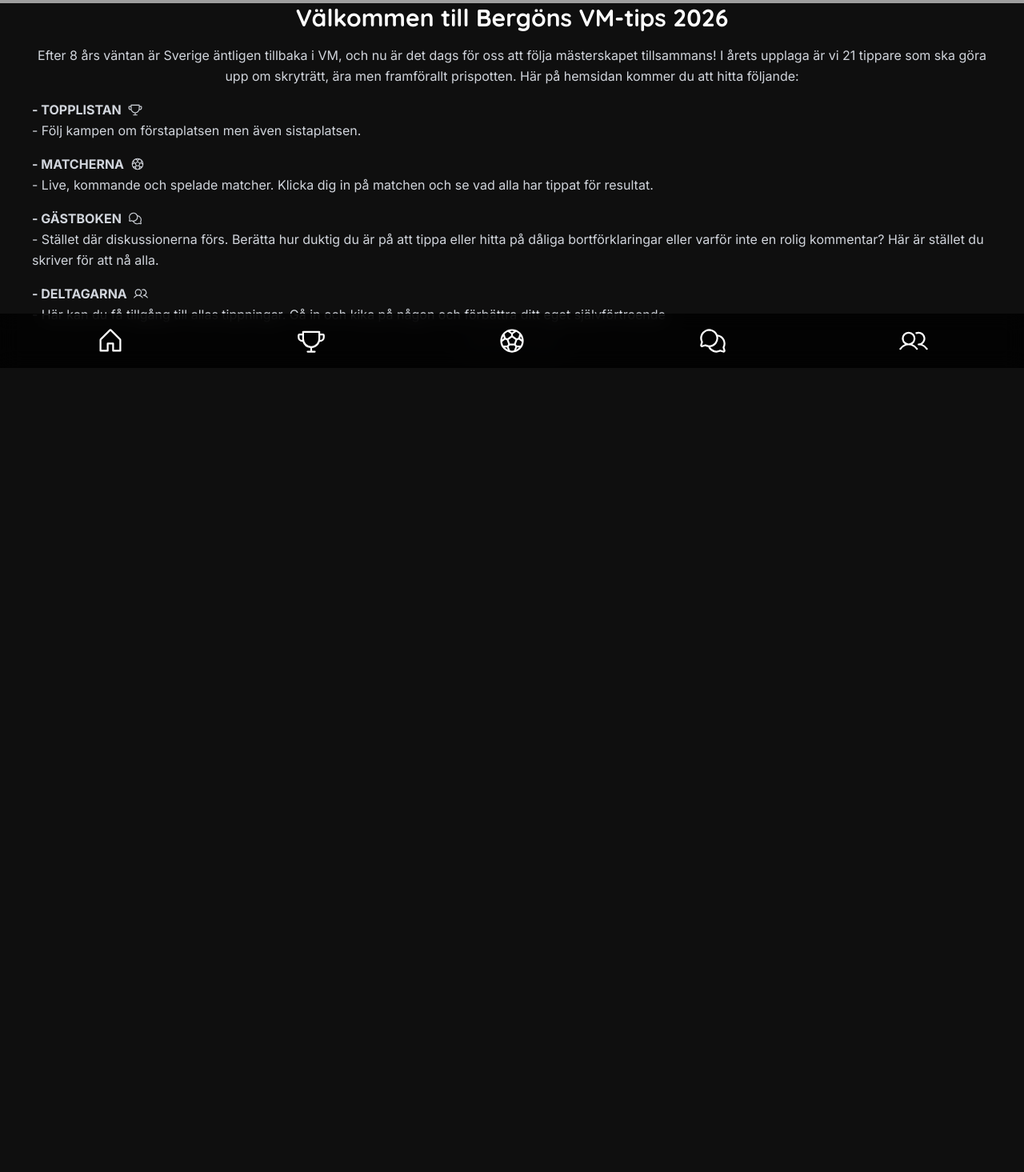
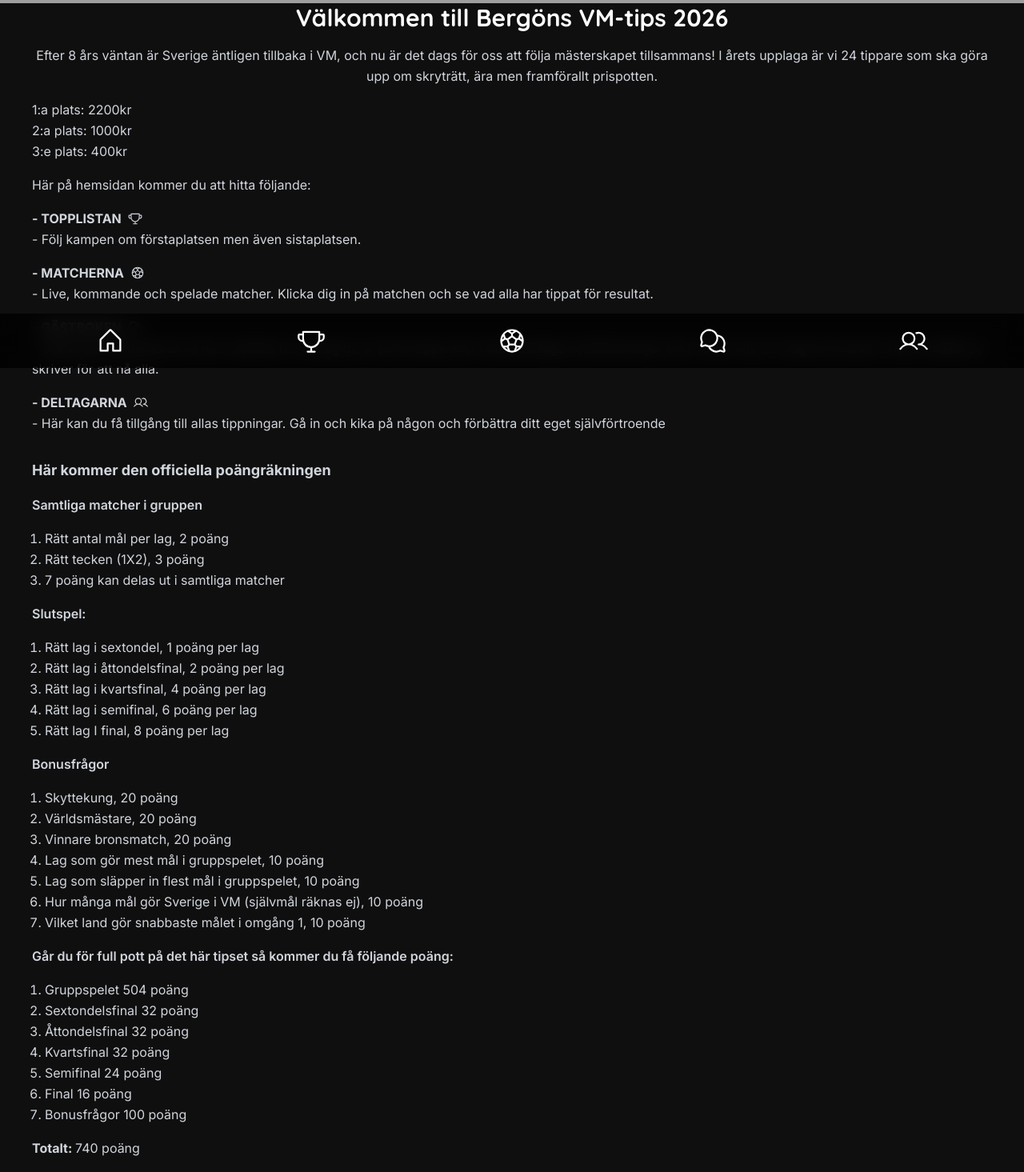
Before and after one commit to ViktorGustafssn/vmTips, a React (Vite) app: page / in a window 1280 px wide. Shown: the part 340-1805 px from the top of the page at 80% size. Before the commit the page ends 880 px from the top, so only its background shows below. Built offline with nearby package versions, Linux system fonts and the light colour scheme; no server answers; grey boxes are pictures that could not be loaded.

Commit message:
lagt till hur poängen fördelas på första sida

```diff
--- a/src/Home.jsx
+++ b/src/Home.jsx
@@ -86,9 +86,15 @@ function Home() {
           <p className="mb-4 text-center">
             Efter 8 års väntan är Sverige äntligen tillbaka i VM, och nu är det
             dags för oss att följa mästerskapet tillsammans! I årets upplaga är
-            vi 21 tippare som ska göra upp om skryträtt, ära men framförallt
-            prispotten. Här på hemsidan kommer du att hitta följande:
+            vi 24 tippare som ska göra upp om skryträtt, ära men framförallt
+            prispotten.
           </p>
+
+          <p>1:a plats: 2200kr</p>
+          <p>2:a plats: 1000kr</p>
+          <p className="mb-4">3:e plats: 400kr</p>
+
+          <p className="mb-4">Här på hemsidan kommer du att hitta följande:</p>
 
           <p className="mb-4">
             <strong className="flex items-center gap-2">
@@ -121,6 +127,56 @@ function Home() {
             någon och förbättra ditt eget självförtroende
           </p>
         </div>
+        <div className="flex flex-col items-start px-10 text-gray-300 leading-relaxed">
+          <p className="text-lg mb-4 font-bold">
+            Här kommer den officiella poängräkningen
+          </p>
+          <p className="mb-4 font-semibold">Samtliga matcher i gruppen</p>
+          <ol className="list-decimal pl-4 ">
+            <li>Rätt antal mål per lag, 2 poäng</li>
+            <li>Rätt tecken (1X2), 3 poäng</li>
+            <li>7 poäng kan delas ut i samtliga matcher</li>
+          </ol>
+
+          <p className="my-4 font-semibold">Slutspel:</p>
+          <ol className="list-decimal pl-4">
+            <li>Rätt lag i sextondel, 1 poäng per lag</li>
+            <li>Rätt lag i åttondelsfinal, 2 poäng per lag</li>
+            <li>Rätt lag i kvartsfinal, 4 poäng per lag</li>
+            <li>Rätt lag i semifinal, 6 poäng per lag</li>
+            <li>Rätt lag I final, 8 poäng per lag </li>
+          </ol>
+
+          <p className="my-4 font-semibold">Bonusfrågor</p>
+
+          <ol className="list-decimal pl-4">
+            <li>Skyttekung, 20 poäng</li>
+            <li>Världsmästare, 20 poäng</li>
+            <li>Vinnare bronsmatch, 20 poäng</li>
+            <li>Lag som gör mest mål i gruppspelet, 10 poäng</li>
+            <li>Lag som släpper in flest mål i gruppspelet, 10 poäng</li>
+            <li>
+              Hur många mål gör Sverige i VM (självmål räknas ej), 10 poäng
+            </li>
+            <li>Vilket land gör snabbaste målet i omgång 1, 10 poäng</li>
+          </ol>
+          <p className="py-4 font-semibold">
+            Går du för full pott på det här tipset så kommer du få följande
+            poäng:
+          </p>
+          <ol className="list-decimal pl-4">
+            <li>Gruppspelet 504 poäng</li>
+            <li>Sextondelsfinal 32 poäng</li>
+            <li>Åttondelsfinal 32 poäng</li>
+            <li>Kvartsfinal 32 poäng</li>
+            <li>Semifinal 24 poäng</li>
+            <li>Final 16 poäng</li>
+            <li>Bonusfrågor 100 poäng</li>
+          </ol>
+          <p className="py-4">
+            <strong>Totalt: </strong>740 poäng
+          </p>
+        </div>
       </div>
       <p className="text-center text-xs text-gray-600">© Kitte Spel & Dobbel</p>
     </div>
--- a/src/MatchCard.jsx
+++ b/src/MatchCard.jsx
@@ -1,4 +1,5 @@
 import { useState } from "react";
+import { CaretDoubleDownIcon } from "@phosphor-icons/react";
 
 function MatchCard(props) {
   const [showTips, setShowTip] = useState(false);
@@ -71,6 +72,10 @@ function MatchCard(props) {
           />
           <p className="font-semibold">{props.match.awayTeam.name}</p>
         </div>
+      </div>
+      <div className="flex flex-col items-center">
+        <p>Klicka för att se allas tips</p>
+        <CaretDoubleDownIcon size={20} />
       </div>
       {showTips && (
         <div>
--- a/src/Participants.jsx
+++ b/src/Participants.jsx
@@ -7,7 +7,6 @@ import { CaretDoubleDownIcon } from "@phosphor-icons/react";
 function Participants(props) {
   const [expandedPlayer, setExpandedPlayer] = useState(null);
   const actualTeams = getActualTeamsByStage(props.matches);
-  console.log(actualTeams);
 
   const matchesByGroup = props.matches.reduce((acc, match) => {
     const group = match.group?.replace("GROUP_", "") ?? match.stage;
```
